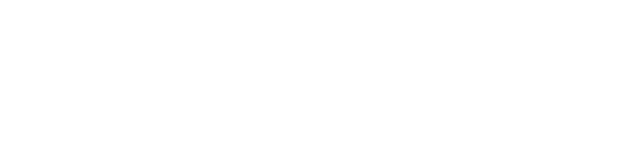
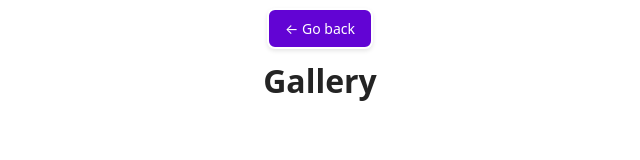
Before and after one commit to DmitBykanov/goit-js-hw-09, a website built with Vite: page src/1-gallery.html in a window 1280 px wide. Shown: the whole page, without its empty margins (320-960 px from the left). Built offline with nearby package versions, Linux system fonts and the light colour scheme.

Commit message:
update files

```diff
--- a/src/1-gallery.html
+++ b/src/1-gallery.html
@@ -8,6 +8,12 @@
     <link rel="stylesheet" href="./css/styles.css" />
   </head>
   <body>
-    <main></main>
+    <main>
+      <div class="container">
+        <a class="back-link" href="./index.html">← Go back</a>
+        <h1 class="gallery-title">Gallery</h1>
+      </div>
+    </main>
+    <script type="module" src="./js/1-gallery.js"></script>
   </body>
 </html>
--- /dev/null
+++ b/src/css/back-link.css
@@ -0,0 +1,25 @@
+.back-link {
+  display: inline-block;
+  margin: 8px 0;
+  font-size: 14px;
+  font-weight: 400;
+  color: #fff;
+  background-color: #6204d4;
+  padding: 8px 16px;
+  border-radius: 8px;
+  border: 2px solid #fff;
+  transition: color 200ms ease-in;
+  box-shadow: 0 2px 4px rgba(0, 0, 0, 0.1);
+  -webkit-border-radius: 8px;
+  -moz-border-radius: 8px;
+  -ms-border-radius: 8px;
+  -o-border-radius: 8px;
+}
+
+.back-link:hover,
+.back-link:focus {
+  color: #6204d4;
+  background-color: #fff;
+  border: 2px solid #6204d4;
+  box-shadow: 0 4px 8px rgba(0, 0, 0, 0.1);
+}
--- a/src/css/styles.css
+++ b/src/css/styles.css
@@ -2,6 +2,7 @@
 @import url('./base.css');
 @import url('./container.css');
 @import url('./animations.css');
+@import url('./back-link.css');
 
 .header {
   padding: 20px 0;
```
Also changed, not shown: src/2-form.html (+7 -1 lines).
